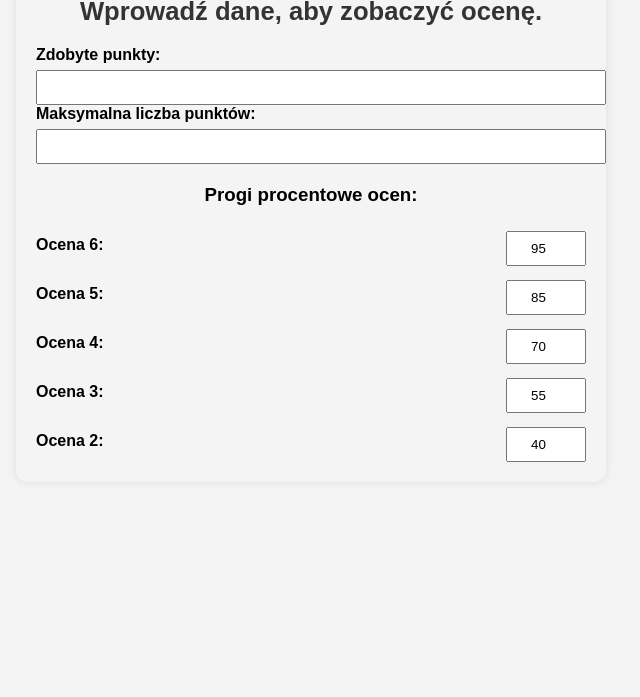
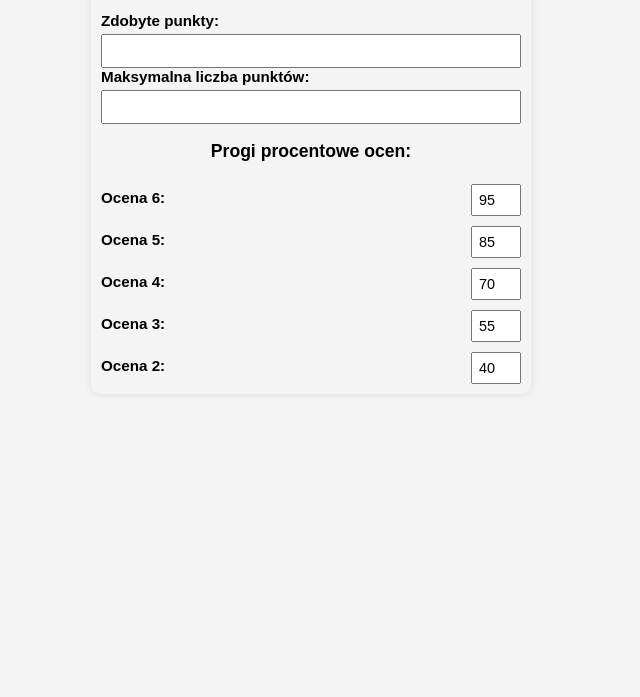
Before and after one commit to darek5555/ocenianie, a plain HTML site: page index.html in a window 1280 px wide. Shown: the part 103-800 px from the top of the page, without its empty margins (329-969 px from the left). Drawn offline with Linux system fonts and the light colour scheme.

Commit message:
Update index.html

```diff
--- a/index.html
+++ b/index.html
@@ -7,51 +7,61 @@
   <style>
     body {
       font-family: Arial, sans-serif;
-      padding: 20px;
-      max-width: 550px;
+      padding: 10px;
+      max-width: 420px;
       margin: auto;
       background-color: #f4f4f4;
-      border-radius: 12px;
-      box-shadow: 0 0 10px rgba(0,0,0,0.1);
+      border-radius: 10px;
+      box-shadow: 0 0 8px rgba(0,0,0,0.1);
+    }
+
+    h1 {
+      font-size: 1.6em;
+      text-align: center;
+      margin-bottom: 10px;
     }
 
     input {
-      margin-top: 6px;
-      padding: 8px;
+      margin-top: 4px;
+      padding: 6px;
       width: 100%;
-    }
-
-    h1, h3 {
-      text-align: center;
-    }
-
-    .section {
-      margin-top: 20px;
+      font-size: 1em;
+      box-sizing: border-box;
     }
 
     label {
       font-weight: bold;
+      font-size: 0.95em;
+    }
+
+    .section {
+      margin-top: 15px;
     }
 
     .progi .flex-row {
       display: flex;
       align-items: center;
       justify-content: space-between;
-      margin-top: 8px;
+      margin-top: 6px;
+    }
+
+    .progi label {
+      flex: 1;
     }
 
     .progi input {
-      width: 60px;
-      text-align: center;
+      width: 50px;
+      font-size: 0.9em;
     }
 
     #wynik {
-      margin-top: 10px;
-      margin-bottom: 20px;
-      font-size: 1.6em;
+      margin-top: 12px;
+      margin-bottom: 15px;
+      font-size: 1.4em;
       font-weight: bold;
       text-align: center;
       color: #333;
+      line-height: 1.4em;
     }
   </style>
 </head>
@@ -68,7 +78,7 @@
   </div>
 
   <div class="section progi">
-    <h3>Progi procentowe ocen:</h3>
+    <h3 style="text-align:center; font-size: 1.1em;">Progi procentowe ocen:</h3>
 
     <div class="flex-row"><label>Ocena 6:</label><input type="number" id="prog6" value="95" oninput="oblicz()"/></div>
     <div class="flex-row"><label>Ocena 5:</label><input type="number" id="prog5" value="85" oninput="oblicz()"/></div>
```
